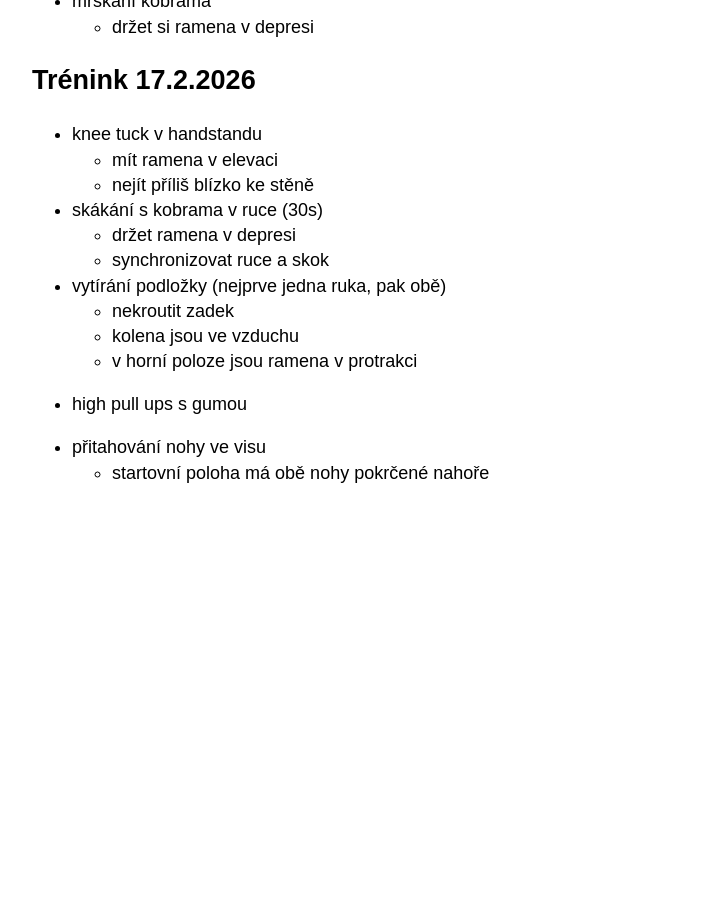
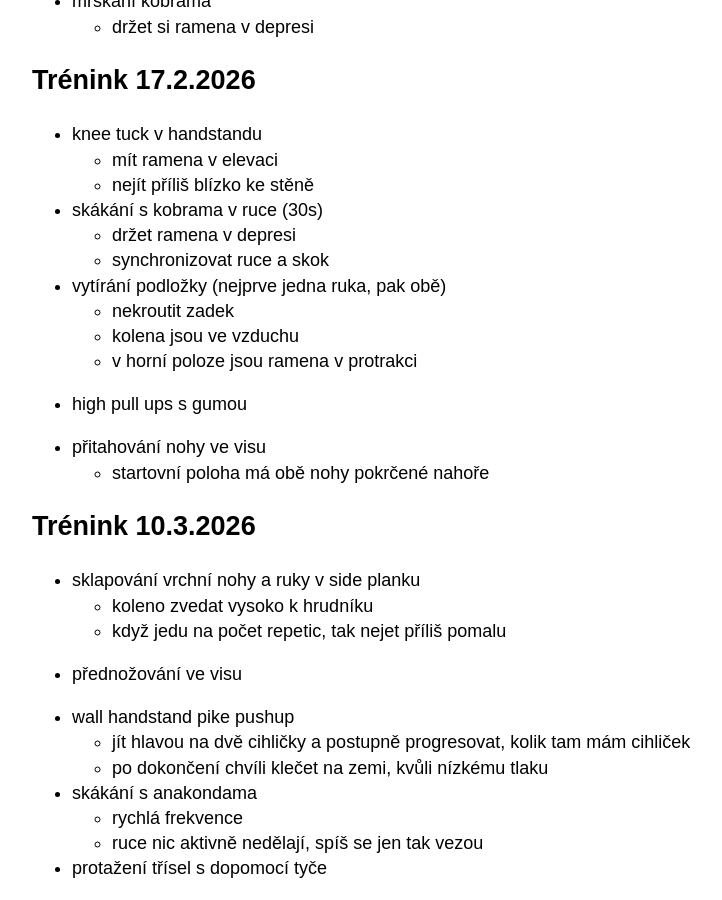
Before and after one commit to hartmaj2/hartmaj2.github.io, a Jekyll site: the page built from sections/sports/fitness.md, in a window 1280 px wide and 900 px high, scrolled down 8512 px. Shown: the whole window, without its empty margins (158-880 px from the left). Built offline with Jekyll 4.4.1, drawn with Linux system fonts in a browser that asks for light colours; before the commit the page ends 9016 px from its top, so only the background shows below that.

Commit message:
Update fitness

```diff
--- a/sections/sports/fitness.md
+++ b/sections/sports/fitness.md
@@ -407,3 +407,21 @@ minutu běžky
 
 - přitahování nohy ve visu
   - startovní poloha má obě nohy pokrčené nahoře
+
+## Trénink 10.3.2026
+
+- sklapování vrchní nohy a ruky v side planku
+  - koleno zvedat vysoko k hrudníku
+  - když jedu na počet repetic, tak nejet příliš pomalu
+
+- přednožování ve visu
+
+- wall handstand pike pushup
+  - jít hlavou na dvě cihličky a postupně progresovat, kolik tam mám cihliček
+  - po dokončení chvíli klečet na zemi, kvůli nízkému tlaku
+
+- skákání s anakondama
+  - rychlá frekvence
+  - ruce nic aktivně nedělají, spíš se jen tak vezou
+
+- protažení třísel s dopomocí tyče
```
